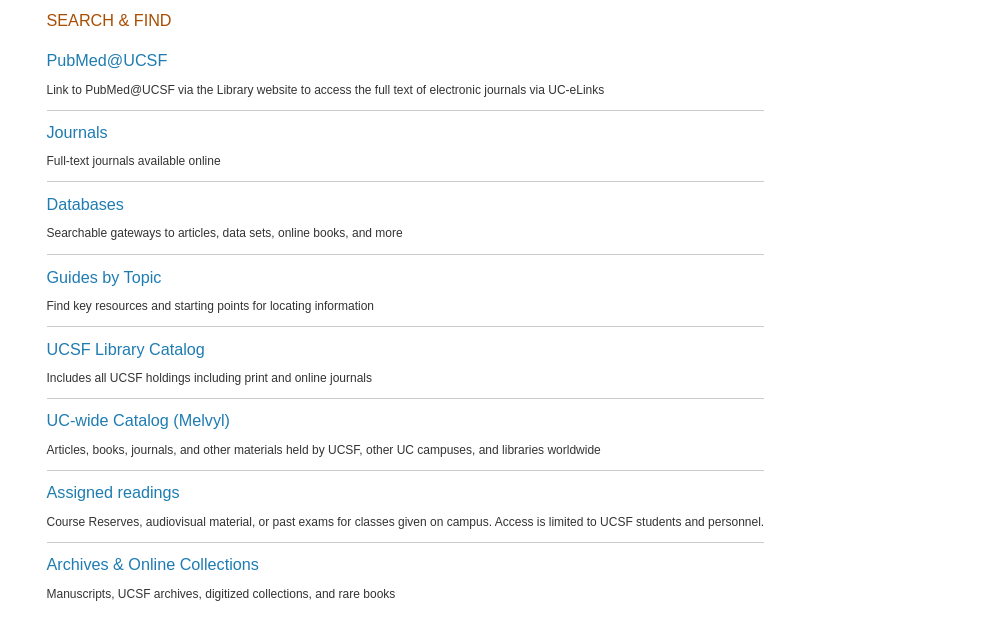
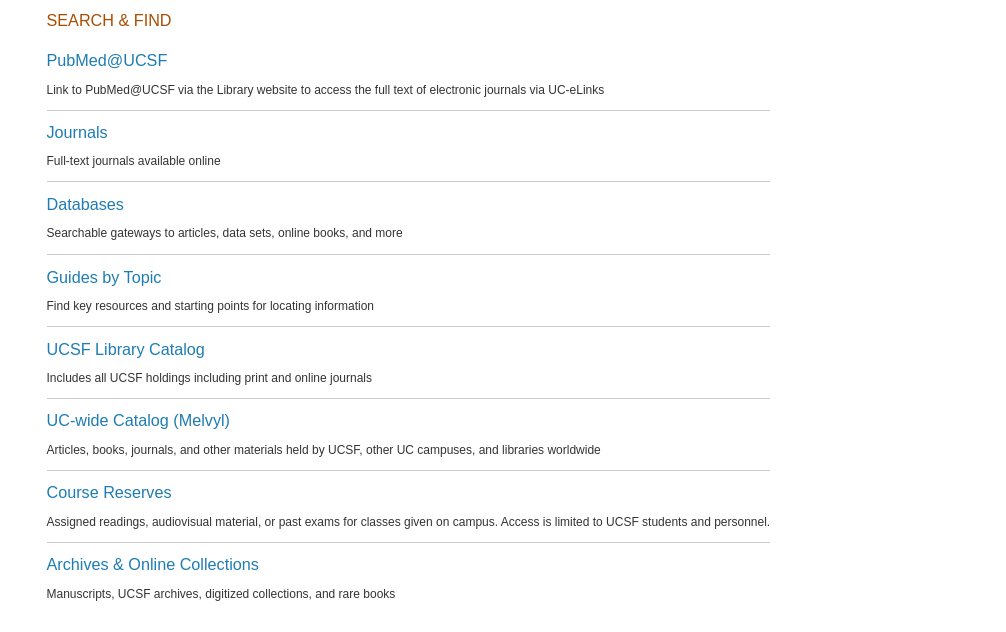
Before and after one commit to ucsf-ckm/library-menus, a Jekyll site: the page built from find/index.html, in a window 1280 px wide. Shown: the part 189-821 px from the top of the page, without its empty margins (137-1143 px from the left). Built offline with Jekyll 4.4.1, drawn with Linux system fonts in a browser that asks for light colours.

```diff
--- a/find/index.html
+++ b/find/index.html
@@ -58,8 +58,8 @@
     </div>
   </div>
   <div class="panel-region-separator">&nbsp;</div><div class="panel-pane  last no-separator">
-  <div class="block-inner"><h2 class="title"><span><a href="/collections/reserves">Assigned readings</a></span></h2>
-    <div class="content"><p>Course Reserves, audiovisual material, or past exams for classes given on campus. Access is limited to UCSF students and personnel.</p>
+  <div class="block-inner"><h2 class="title"><span><a href="/collections/reserves">Course Reserves</a></span></h2>
+    <div class="content"><p>Assigned readings, audiovisual material, or past exams for classes given on campus. Access is limited to UCSF students and personnel.</p>
     </div>
   </div>
 </div>
```
